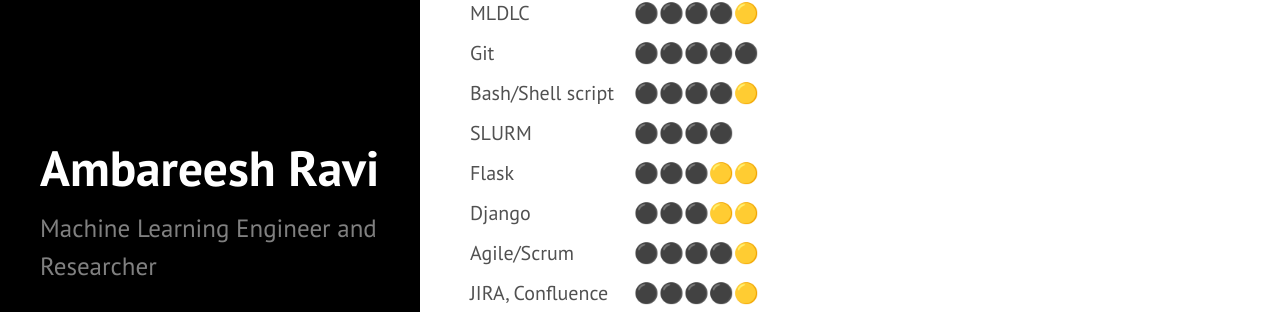
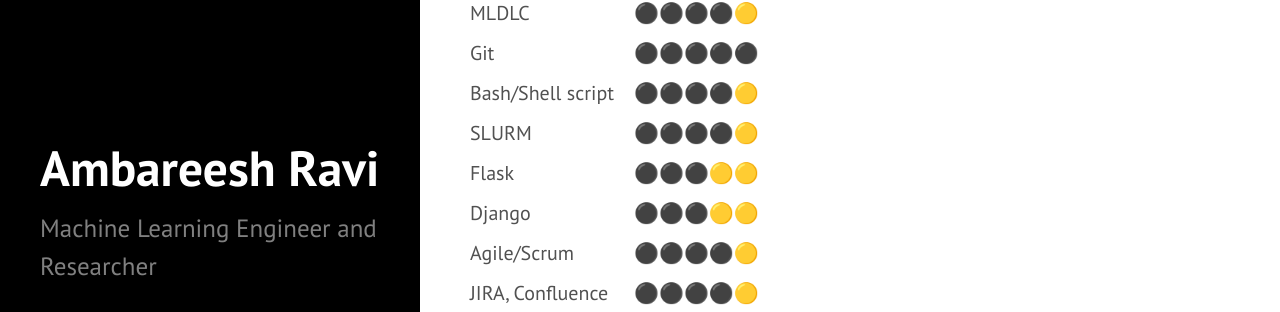
Before and after one commit to ambareeshravi/ambareeshravi.github.io, a Jekyll site: the page built from public/skills.md, in a window 1280 px wide and 900 px high, scrolled down 3408 px. Shown: the part 300-612 px from the top of the window. Built offline with Jekyll 4.4.1, drawn with Linux system fonts in a browser that asks for light colours.

```diff
--- a/public/skills.md
+++ b/public/skills.md
@@ -126,7 +126,7 @@ SDLC | ⚫⚫⚫⚫🟡
 MLDLC | ⚫⚫⚫⚫🟡
 Git | ⚫⚫⚫⚫⚫
 Bash/Shell script | ⚫⚫⚫⚫🟡
-SLURM | ⚫⚫⚫⚫
+SLURM | ⚫⚫⚫⚫🟡
 Flask | ⚫⚫⚫🟡🟡
 Django | ⚫⚫⚫🟡🟡
 Agile/Scrum | ⚫⚫⚫⚫🟡
```
